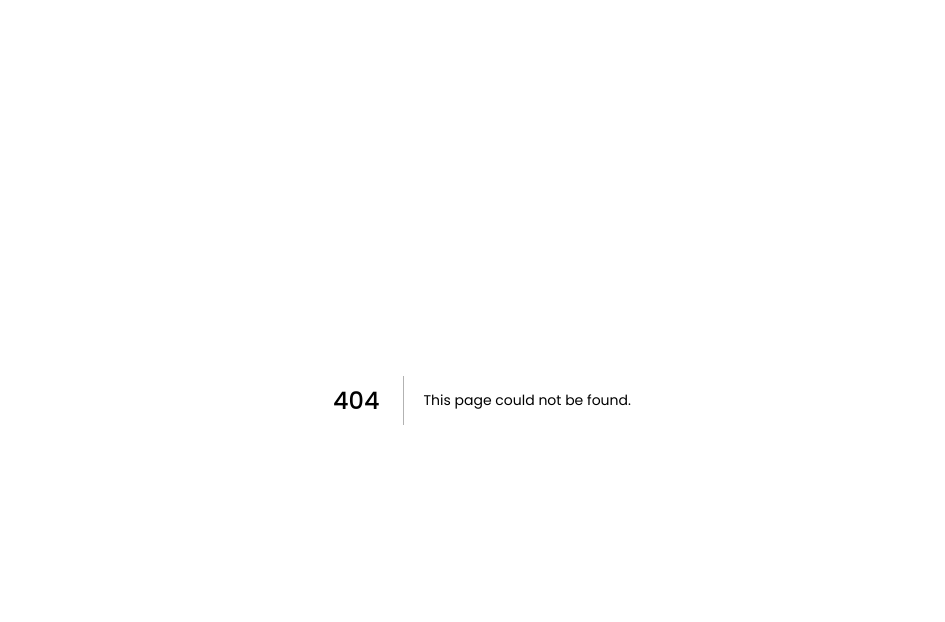
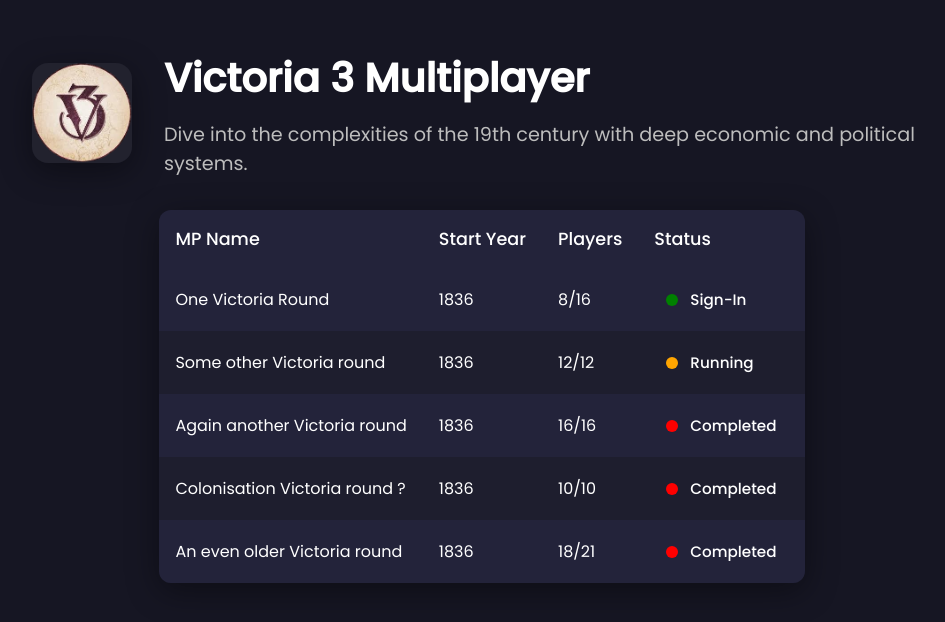
Before and after one commit to JannickGru/MegaCampaignWebsite, a Next.js app in the folder imp/: page /vic-list in a window 1280 px wide. Before the commit this address had no page. Shown: the top 622 px of the page, without its empty margins (158-1103 px from the left). Built offline with nearby package versions, Linux system fonts and the light colour scheme.

Commit message:
feat: vic-list

```diff
--- /dev/null
+++ b/imp/app/vic-list/page.tsx
@@ -0,0 +1,24 @@
+"use client";
+import MultiplayerList from '../../components/MultiplayerList';
+import { MpEntry } from '../../types/MpEntry';
+
+const infoText = "Dive into the complexities of the 19th century with deep economic and political systems.";
+const mpList: MpEntry[] = [
+  { name: "One Victoria Round", startYear: 1836, players: "8/16", status: "Sign-In", href: "/ck3-list/iron-throne" },
+  { name: "Some other Victoria round", startYear: 1836, players: "12/12", status: "Running", href: "/ck3-list/dynasty-wars" },
+  { name: "Again another Victoria round", startYear: 1836, players: "16/16", status: "Completed", href: "/ck3-list/united" },
+  { name: "Colonisation Victoria round ?", startYear: 1836, players: "10/10", status: "Completed", href: "/ck3-list/mayhem" },
+  { name: "An even older Victoria round", startYear: 1836, players: "18/21", status: "Completed", href: "/ck3-list/mayhem" },
+
+];
+
+export default function Page() {
+  return (
+    <MultiplayerList
+      title="Victoria 3 Multiplayer"
+      infoText={infoText}
+      image="/images/vic3.png"
+      mpList={mpList}
+    />
+  );
+}
```
